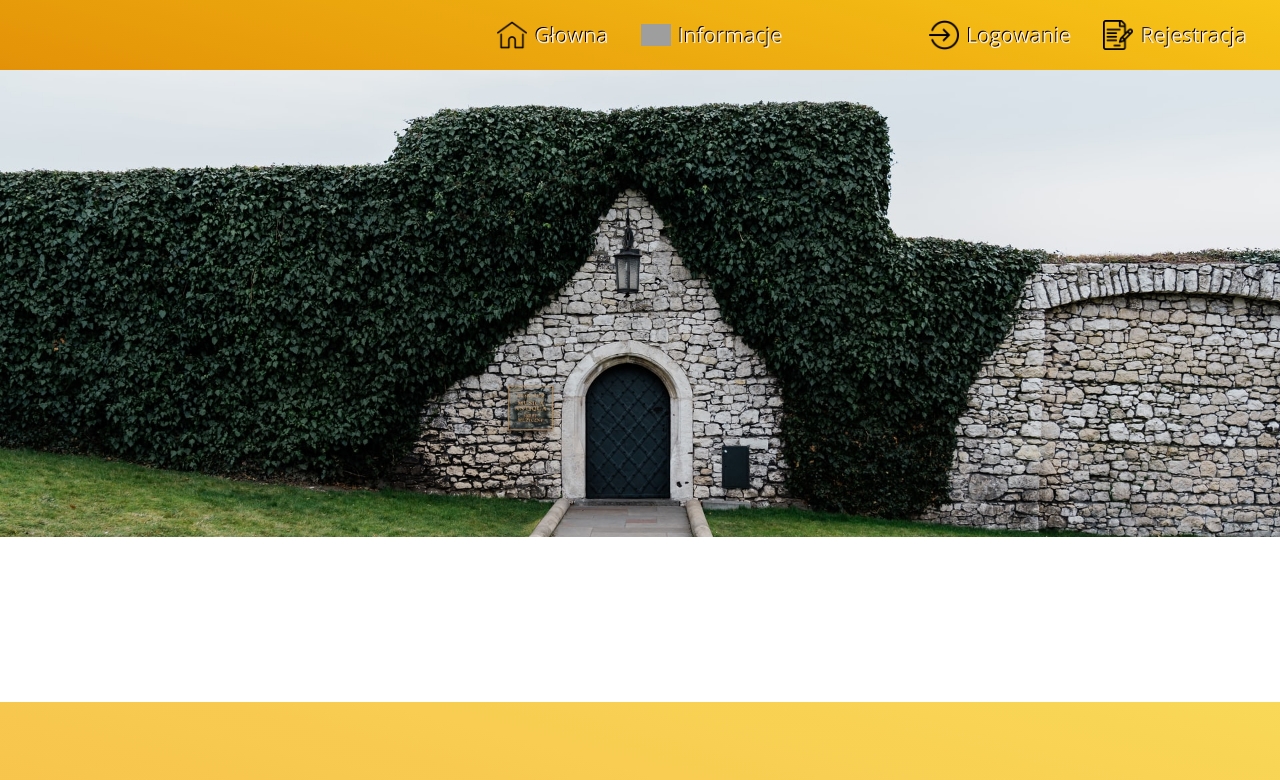
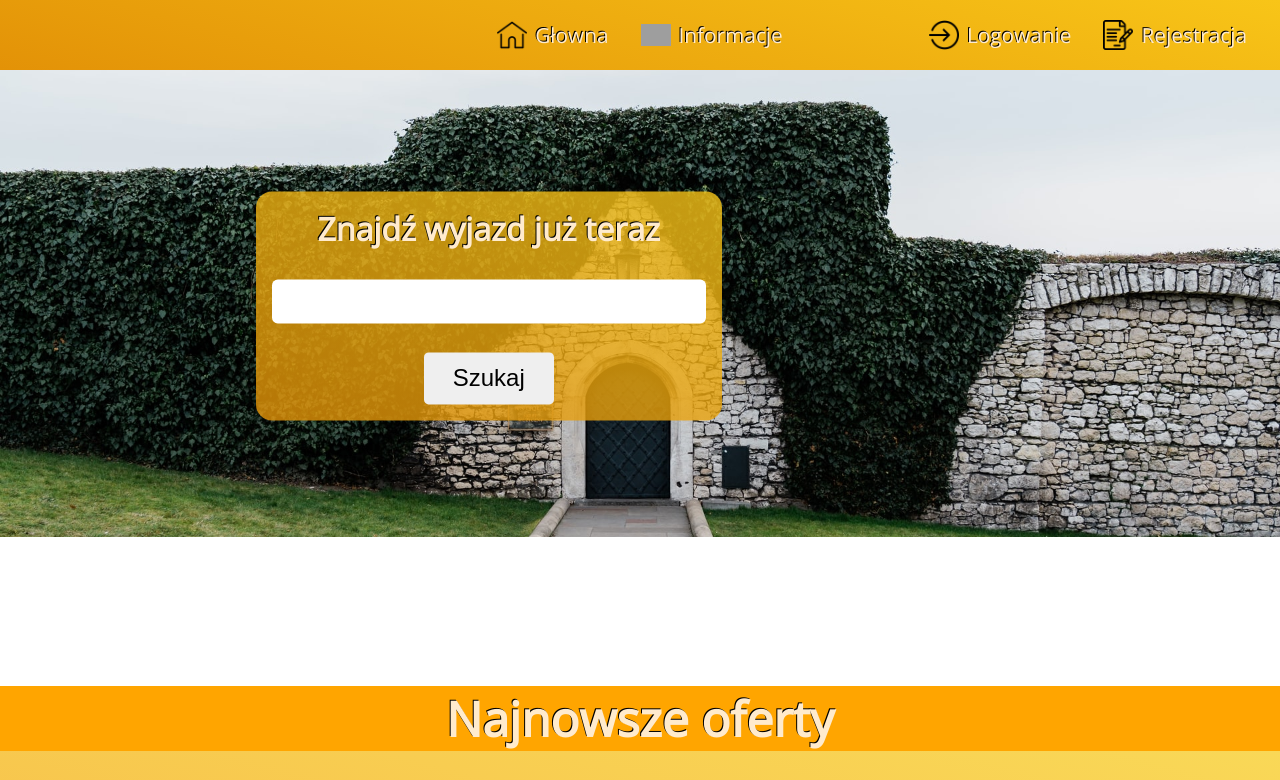
Before and after one commit to navuyi/Praca-Inzynierska-2022, a React (Create React App) app: page / in a window 1280 px wide. Shown: the top 780 px of the page. Built offline with nearby package versions, Linux system fonts and the light colour scheme; grey boxes are pictures that could not be loaded.

Commit message:
main page fix

```diff
--- a/src/App.js
+++ b/src/App.js
@@ -18,6 +18,7 @@ import './styles/footer.css';
 import './styles/credentialInput.css';
 import './styles/login.css';
 import './styles/homeTourPanel.css';
+import './styles/homeQuickSearch.css';
 
 function App() {
     const isLogged = useSelector(state=>state.authReducer);
--- /dev/null
+++ b/src/components/HomeQuickSearch.js
@@ -0,0 +1,13 @@
+
+
+function HomeQuickSearch(){
+    return(
+        <div className="homeQuickSearch">
+            <h1> Znajdź wyjazd już teraz </h1>
+            <input />
+            <button> Szukaj </button>
+        </div>
+    );
+}
+
+export default HomeQuickSearch;
--- a/src/components/ImageSlider.js
+++ b/src/components/ImageSlider.js
@@ -8,9 +8,10 @@ import img05 from '../images/slider05.jpg';
 import img06 from '../images/slider06.jpg';
 
 
-function ImageSlider(){
+function ImageSlider(props){
     return(
         <div className="imageSlider">
+            {props.children}
             <img src={img05} alt={""} />
         </div>
     )
--- a/src/styles/home.css
+++ b/src/styles/home.css
@@ -1,10 +1,19 @@
 .home .row{
     display: flex;
 }
+.home .home-row-2-header{
+    text-align: center;
+    background: orange;
+    margin: 0;
+    margin-top: 3em;
 
+    font-size: 3rem;
+    color: blanchedalmond;
+    text-shadow: -1px -1px black;
+}
 .home .row-2{
     padding: 5em 0;
-    margin: 10em auto;
+    margin: 0em auto;
     width: 100%;
     background-image: linear-gradient(15deg, #f5ad3f, #f9d857);
 
--- /dev/null
+++ b/src/styles/homeQuickSearch.css
@@ -0,0 +1,48 @@
+.homeQuickSearch{
+    position: absolute;
+
+    left: 20%;
+    top: 50%;
+    transform: translateY(-50%);
+    background-image: linear-gradient(15deg, #e39207, #f8c518);
+    background-image: linear-gradient(15deg, rgba(227,146,7,0.8), rgba(248,197,24,0.8));
+
+    border-radius: 1rem;
+    padding: 1em 1em;
+
+    display: flex;
+    flex-direction: column;
+    align-items: center;
+
+    user-select: none;
+}
+.homeQuickSearch h1{
+    margin: 0;
+    font-size: 2rem;
+    color: blanchedalmond;
+    text-shadow: -1px -1px black;
+
+
+
+}
+.homeQuickSearch input{
+    font-size: 1.8rem;
+    border: none;
+    outline: none;
+    border-radius: 0.2em;
+
+    text-align: center;
+    padding: 0.2em 1em;
+    margin: 1em 0;
+}
+.homeQuickSearch button{
+    font-size: 1.5rem;
+    border: none;
+    outline: none;
+    border-radius: 0.2em;
+
+    width: 30%;
+    padding: 0.5em 0;
+
+
+}
--- a/src/styles/homeTourPanel.css
+++ b/src/styles/homeTourPanel.css
@@ -40,7 +40,7 @@
     width: 95%;
     height: 95%;
 
-    border-radius: 50%;
+    border-radius: 2em;
     transition-duration: 0.4s;
 }
 .homeTourPanel h1{
--- a/src/styles/imageSlider.css
+++ b/src/styles/imageSlider.css
@@ -1,8 +1,10 @@
 .imageSlider{
     height: 100%;
+    position: relative;
 }
 .imageSlider img{
     width: 100%;
+
 
     /*
     position: absolute;
--- a/src/styles/navbar.css
+++ b/src/styles/navbar.css
@@ -10,6 +10,8 @@
 
     position: sticky;
     top: 0;
+
+    z-index: 1;
 
 }
 .navbar .col{
--- a/src/subpages/Home.js
+++ b/src/subpages/Home.js
@@ -3,6 +3,7 @@ import ImageSlider from "../components/ImageSlider";
 import HomeInfoPanel from "../components/HomeInfoPanel";
 import Footer from "../components/Footer";
 import HomeTourPanel from "../components/HomeTourPanel";
+import HomeQuickSearch from "../components/HomeQuickSearch";
 
 import trip from '../images/tours.jpg';
 import crypto from '../images/crypto.jpg';
@@ -20,8 +21,11 @@ function Home(){
         <div className="home">
             <Navbar />
             <div className="row row-1">
-                <ImageSlider />
+                <ImageSlider>
+                    <HomeQuickSearch/>
+                </ImageSlider>
             </div>
+            <h1 className="home-row-2-header"> Najnowsze oferty </h1>
             <div className="row row-2">
                 <HomeTourPanel
                     image={test}
```
